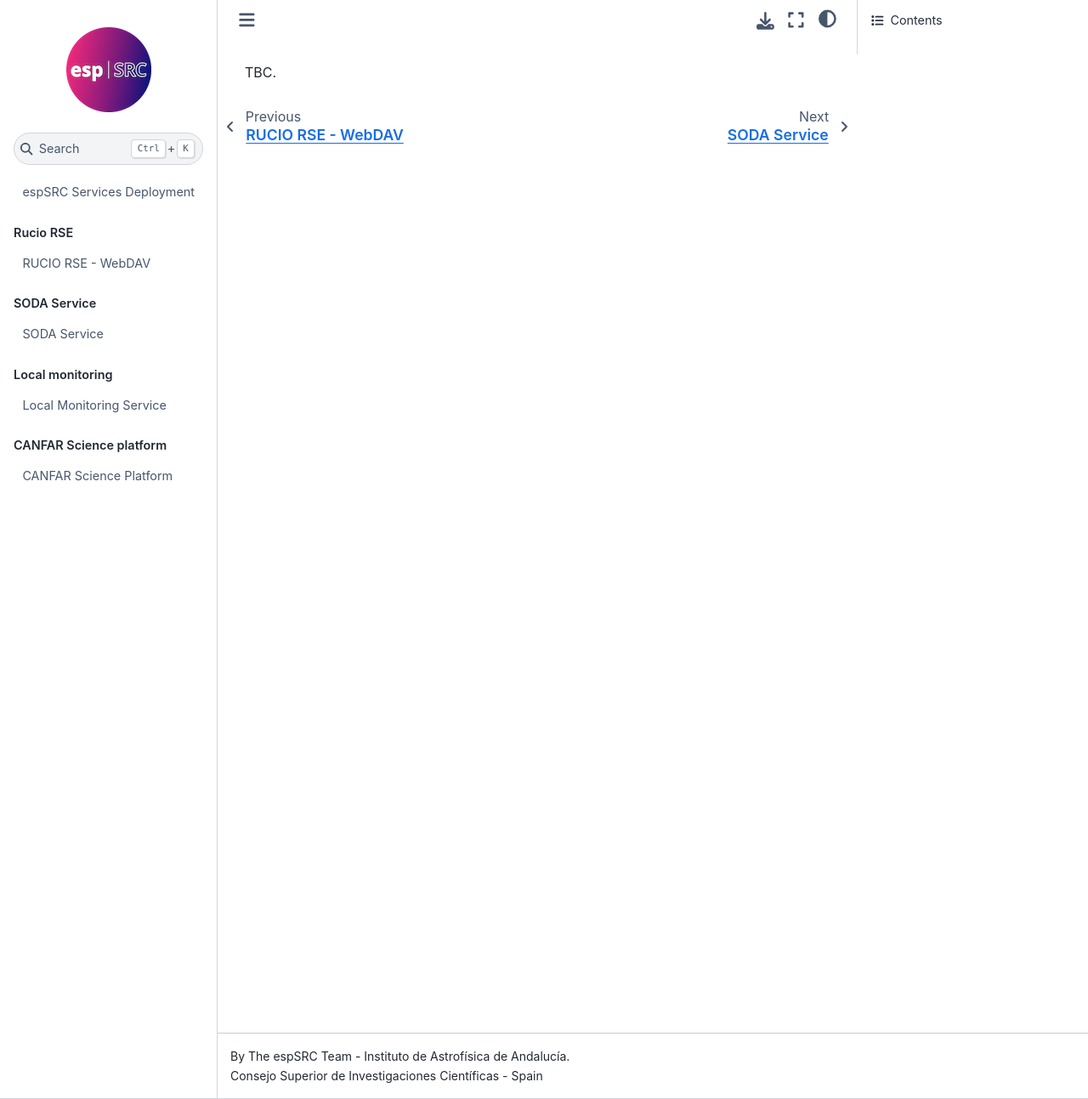
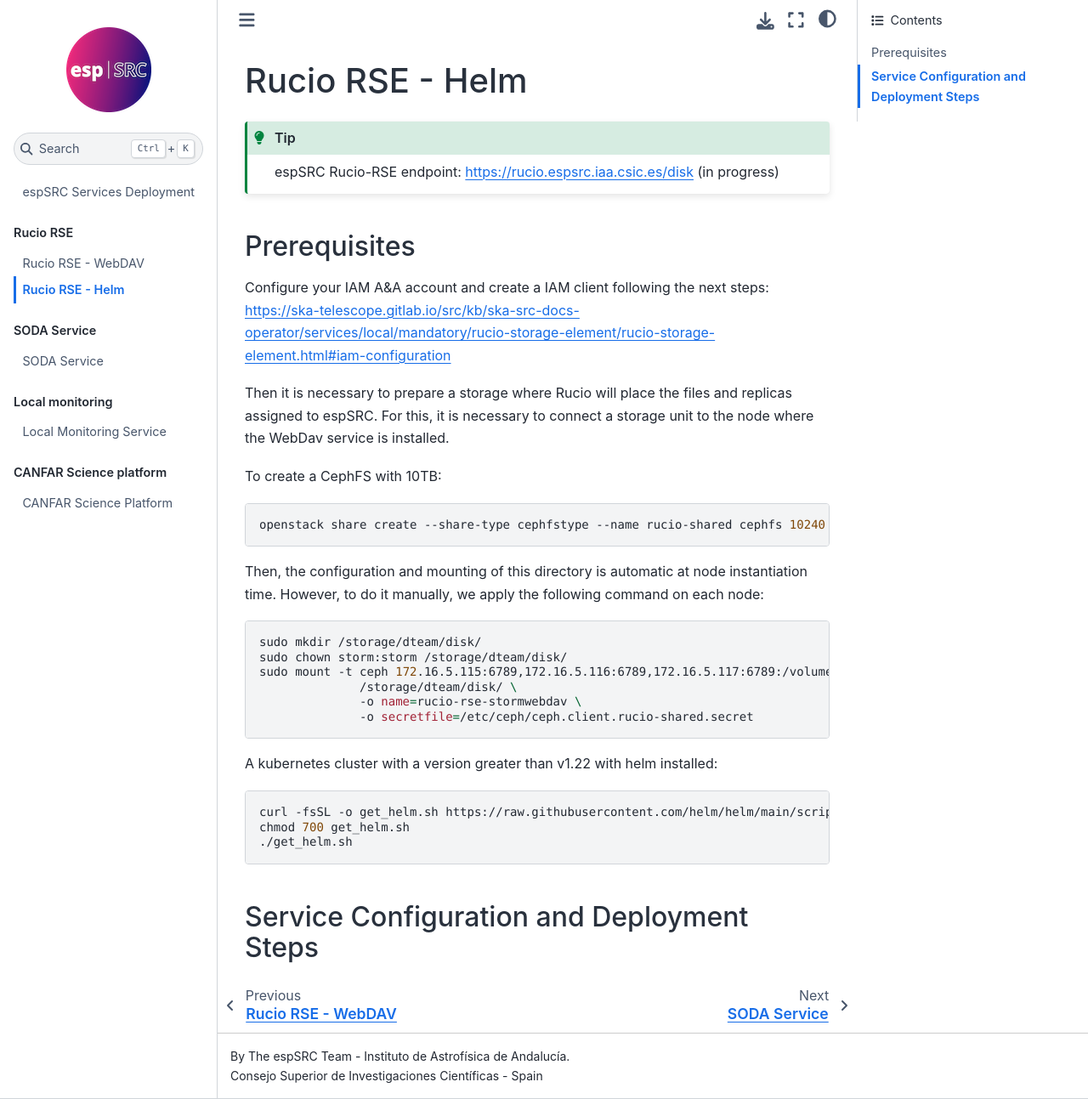
Before and after one commit to ska-telescope/ska-src-espsrc-services-cd, a Sphinx documentation site: the page built from docs/deployments/rse/helm.rst, in a window 1280 px wide and 1293 px high. Shown: the whole window at 85% size. Built offline with Sphinx 7.4.7 and the Sphinx Book theme 1.1.4, drawn with Linux system fonts in a browser that asks for light colours; pages that are not in the unit, such as notebooks, are missing from menus.

Commit message:
helm rse configuration, rename Rucio and storage size

```diff
--- a/docs/deployments/rse/helm.rst
+++ b/docs/deployments/rse/helm.rst
@@ -1,3 +1,47 @@
 .. _storm-webdav-helm:
 
-TBC.
+Rucio RSE - Helm
+================
+
+.. tip::
+
+    espSRC Rucio-RSE endpoint: https://rucio.espsrc.iaa.csic.es/disk  (in progress)
+
+Prerequisites
+-------------
+
+Configure your IAM A&A account and create a IAM client following the next steps: https://ska-telescope.gitlab.io/src/kb/ska-src-docs-operator/services/local/mandatory/rucio-storage-element/rucio-storage-element.html#iam-configuration
+
+Then it is necessary to prepare a storage where Rucio will place the files and replicas assigned to espSRC.
+For this, it is necessary to connect a storage unit to the node where the WebDav service is installed.
+
+To create a CephFS with 10TB:
+
+.. code-block:: bash
+
+    openstack share create --share-type cephfstype --name rucio-shared cephfs 10240
+
+
+Then, the configuration and mounting of this directory is automatic at node instantiation time.
+However, to do it manually, we apply the following command on each node:
+
+.. code-block:: bash
+
+    sudo mkdir /storage/dteam/disk/
+    sudo chown storm:storm /storage/dteam/disk/
+    sudo mount -t ceph 172.16.5.115:6789,172.16.5.116:6789,172.16.5.117:6789:/volumes/_nogroup/12581a31-7af3-4451-8fe8-e54f5409d293 \
+                  /storage/dteam/disk/ \
+                  -o name=rucio-rse-stormwebdav \
+                  -o secretfile=/etc/ceph/ceph.client.rucio-shared.secret
+
+A kubernetes cluster with a version greater than v1.22 with helm installed:
+
+.. code-block:: bash
+
+    curl -fsSL -o get_helm.sh https://raw.githubusercontent.com/helm/helm/main/scripts/get-helm-3
+    chmod 700 get_helm.sh
+    ./get_helm.sh
+
+
+Service Configuration and Deployment Steps
+------------------------------------------
--- a/docs/deployments/rse/manual.rst
+++ b/docs/deployments/rse/manual.rst
@@ -1,6 +1,6 @@
 .. _storm-webdav:
 
-RUCIO RSE - WebDAV
+Rucio RSE - WebDAV
 ==================
 
 .. tip::
@@ -15,7 +15,7 @@ Configure your IAM A&A account and create a IAM client following the next steps:
 Then it is necessary to prepare a storage where Rucio will place the files and replicas assigned to espSRC.
 For this, it is necessary to connect a storage unit to the node where the WebDav service is installed.
 
-To create a CephFS with 20TB:
+To create a CephFS with 10TB:
 
 .. code-block:: bash
 
```
